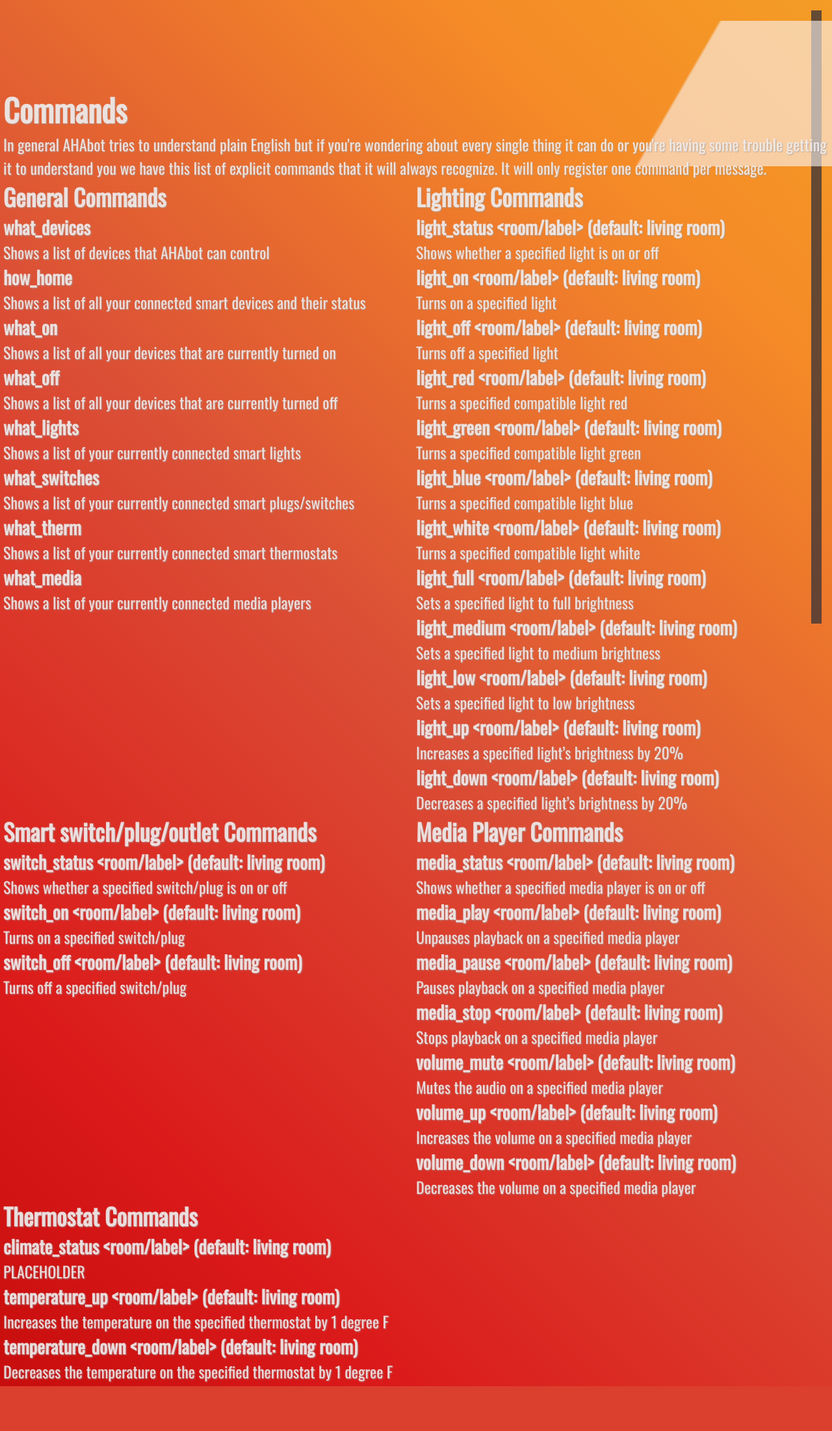
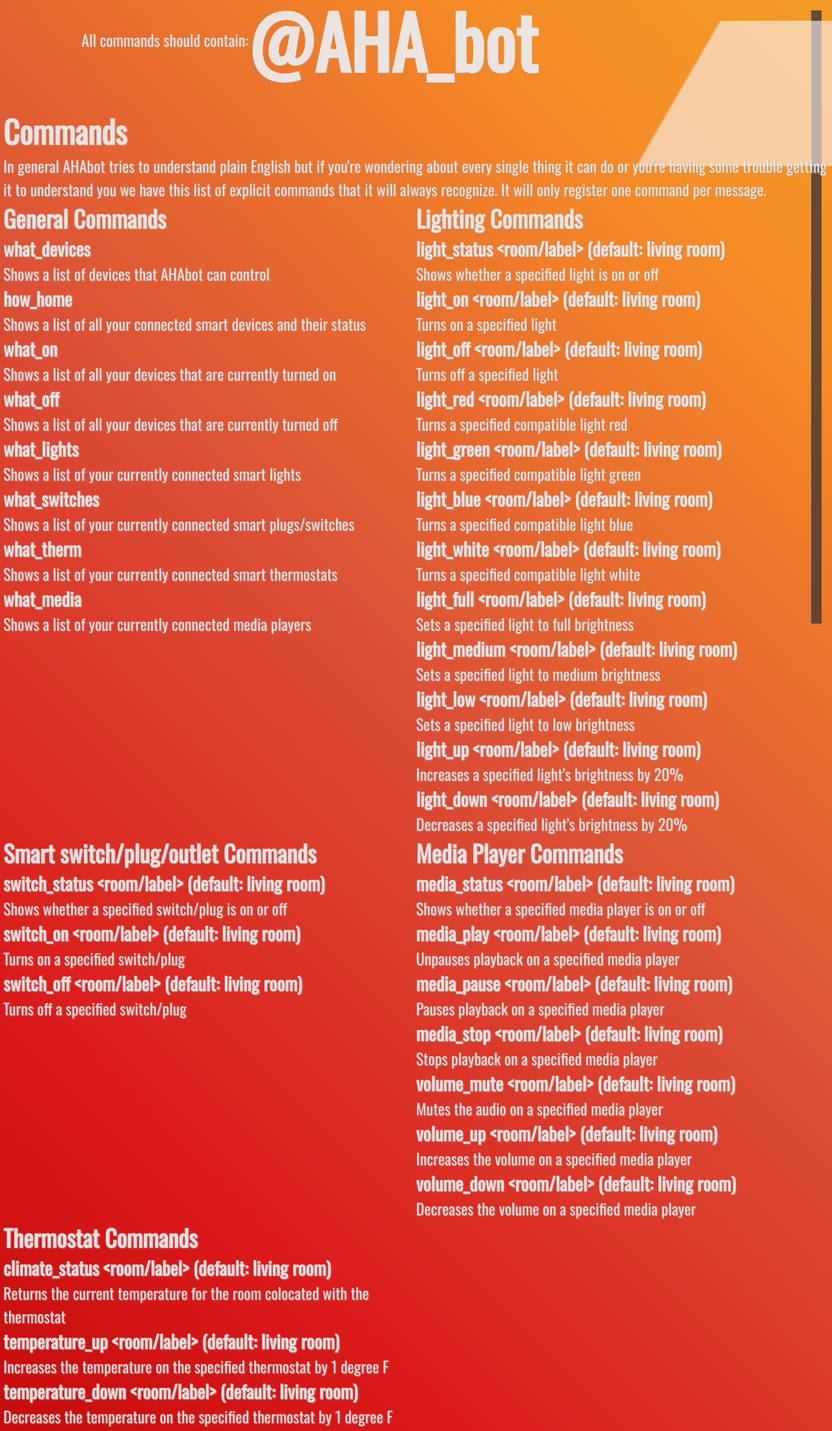
Before and after one commit to the-home-of-command-z/home-away, a Django app: page /help/ in a window 1280 px wide. Shown: the whole page at 65% size. Before the commit the page ends 2134 px from the top, so only its background shows below. Run offline with Django 3.2, Linux system fonts and the light colour scheme.

Commit message:
nice updates to text and such

```diff
--- a/core/static/main.css
+++ b/core/static/main.css
@@ -126,11 +126,26 @@
     font-size: 1.5rem;
     text-shadow: 1px 1px 2px rgba(161, 159, 159, 0.8);
     /* text-shadow: 1px 1px 2px white; */
-    margin-top: 10%;
+    margin-top: 1%;
     padding: 5px;
     display: flex;
     flex-wrap: wrap;
     align-items: flex-start;
+}
+.helpTitle {
+    color: rgba(250, 246, 246, 0.8);
+    /* color: black; */
+    font-size: 1.5rem;
+    text-shadow: 1px 1px 2px rgba(161, 159, 159, 0.8);
+    padding: 5px;
+    display: flex;
+    margin-top: 3%;
+    justify-content: flex-end;
+    margin-right: 35%;
+}
+.helpH1 {
+    font-size: 7rem;
+    margin-top: -8%;
 }
 .helpChild {
     width: 50%;
--- a/core/templates/help.html
+++ b/core/templates/help.html
@@ -1,6 +1,9 @@
 {% extends "base.html" %}
 
 {% block content %}
+<div class="helpTitle">
+    <p>All commands should contain:</p><h1 class="helpH1">@AHA_bot</h1><div></div>
+</div>
 <div class="helpDiv">
     <h1>Commands</h1>
     <p>In general AHAbot tries to understand plain English but if you're wondering about every single thing it can do or you're having some trouble getting it to understand you we have this list of explicit commands that it will always recognize. It will only register one command per message.</p>
@@ -79,7 +82,7 @@
     <div class="helpChild">
         <h2>Thermostat Commands</h2>
         <h3>climate_status &lt;room/label&gt; (default: living room)</h3>
-        <p>PLACEHOLDER</p>
+        <p>Returns the current temperature for the room colocated with the thermostat</p>
         <h3>temperature_up &lt;room/label&gt; (default: living room)</h3>
         <p>Increases the temperature on the specified thermostat by 1 degree F</p>
         <h3>temperature_down &lt;room/label&gt; (default: living room)</h3>
--- a/core/templates/register_device.html
+++ b/core/templates/register_device.html
@@ -18,6 +18,7 @@
         If you need any help getting your Home Assistant or DNS set up, check out the video below!
     </p>
     <iframe width="692" height="389" src="https://www.youtube.com/embed/qnCRcGTznXs" frameborder="0" allow="accelerometer; autoplay; encrypted-media; gyroscope; picture-in-picture" allowfullscreen></iframe>
-</details>
+    <p>If you need help getting an access token:</p>
+    <p>Inside Home Assistant, click on your User Account in the bottom left corner, then scroll to the bottom of that page and click "Create Token". Save that token somewhere safe!</p>
 </div>
 {% endblock %}
```
